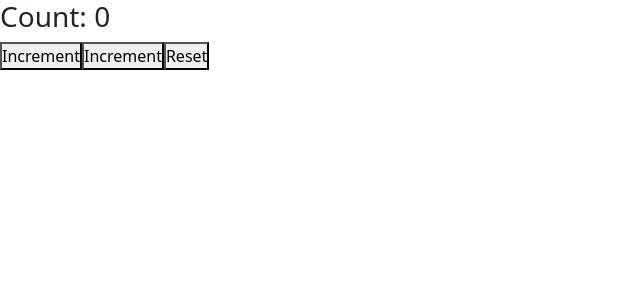
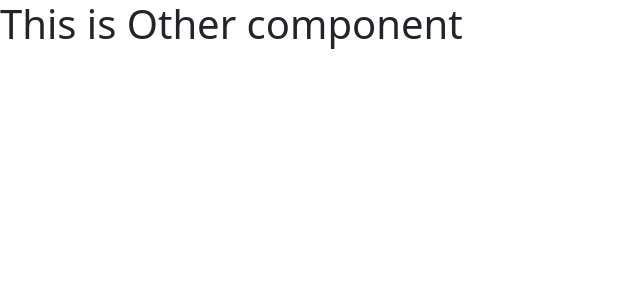
Before and after one commit to furiousnur/React-Basic, a React (Create React App) app: page / in a window 1280 px wide. Shown: the top 300 px of the page, without its empty margins (0-640 px from the left). Built offline with nearby package versions, Linux system fonts and the light colour scheme.

Commit message:
code spliting, lazy, suspense

```diff
--- a/src/App.js
+++ b/src/App.js
@@ -1,10 +1,10 @@
 import React from 'react';
-import FunctionalState from "./components/Practice/FunctionalState";
+import IndexLazy from "./components/Lazy/Index";
 
 function App() {
     return (
       <div>
-          <FunctionalState />
+          <IndexLazy />
       </div>
   );
 }
--- /dev/null
+++ b/src/components/Lazy/Index.js
@@ -0,0 +1,16 @@
+import React, {Component, Suspense} from 'react';
+const Other = React.lazy(()=> import('./Other'));
+
+class Index extends Component {
+    render() {
+        return (
+            <div>
+                <Suspense fallback={<div>Loading...</div>}>
+                    <Other />
+                </Suspense>
+            </div>
+        );
+    }
+}
+
+export default Index;
--- /dev/null
+++ b/src/components/Lazy/Other.js
@@ -0,0 +1,11 @@
+import React from 'react';
+
+const Other = () => {
+    return (
+        <div>
+            <h1>This is Other component</h1>
+        </div>
+    );
+};
+
+export default Other;
```
